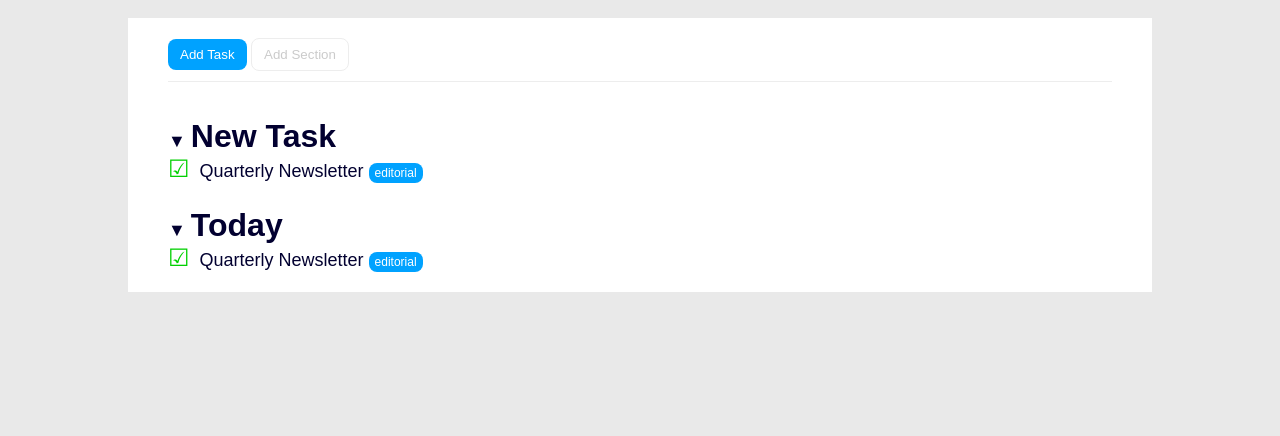
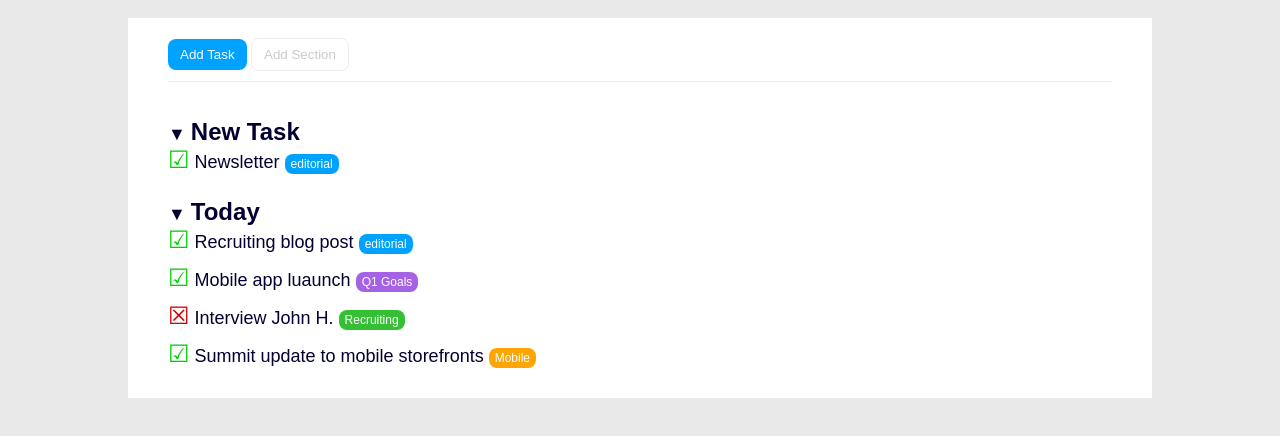
Before and after one commit to flavio-franceschetti/html-css-toboolist, a plain HTML site: page index.html in a window 1280 px wide. Shown: the part 82-518 px from the top of the page. Drawn offline with Linux system fonts and the light colour scheme.

Commit message:
Today task section

```diff
--- a/css/style.css
+++ b/css/style.css
@@ -78,7 +78,7 @@ main {
 }
 
 .section-name {
-  font-size: 32px;
+  font-size: 24px;
   font-weight: 800;
 }
 
@@ -90,6 +90,7 @@ main {
 
 .task-content {
   font-size: 18px;
+  margin-bottom: 10px;
 }
 
 .task-tag {
@@ -103,9 +104,28 @@ main {
   background-color: rgb(0, 162, 255);
 }
 
-.task-content:before {
+.q1-goals {
+  background-color: rgb(166, 98, 229);
+}
+
+.recruiting {
+  background-color: rgb(52, 191, 52);
+}
+
+.mobile {
+  background-color: rgb(254, 165, 1);
+}
+
+.task-text-done:before {
   content: "\2611";
   font-size: 24px;
   color: rgb(2, 208, 2);
   margin-right: 5px;
 }
+
+.task-text-todo:before {
+  content: "\2612";
+  font-size: 24px;
+  color: rgb(208, 2, 2);
+  margin-right: 5px;
+}
--- a/index.html
+++ b/index.html
@@ -20,19 +20,38 @@
 
       <!-- SECONDA PARTE LA LISTA -->
       <section class="tasks">
+        <!-- NEW TASK -->
         <div class="task">
           <div class="section-name">New Task</div>
           <div class="task-content">
-            Quarterly Newsletter
+            <span class="task-text-done">Newsletter</span>
             <span class="task-tag editorial">editorial</span>
           </div>
         </div>
-
+        <!-- TODAY -->
         <div class="task">
           <div class="section-name">Today</div>
+
           <div class="task-content">
-            Quarterly Newsletter
+            <span class="task-text-done">Recruiting blog post</span>
             <span class="task-tag editorial">editorial</span>
+          </div>
+
+          <div class="task-content">
+            <span class="task-text-done">Mobile app luaunch</span>
+            <span class="task-tag q1-goals">Q1 Goals</span>
+          </div>
+
+          <div class="task-content">
+            <span class="task-text-todo">Interview John H.</span>
+            <span class="task-tag recruiting">Recruiting</span>
+          </div>
+
+          <div class="task-content">
+            <span class="task-text-done"
+              >Summit update to mobile storefronts</span
+            >
+            <span class="task-tag mobile">Mobile</span>
           </div>
         </div>
       </section>
```
